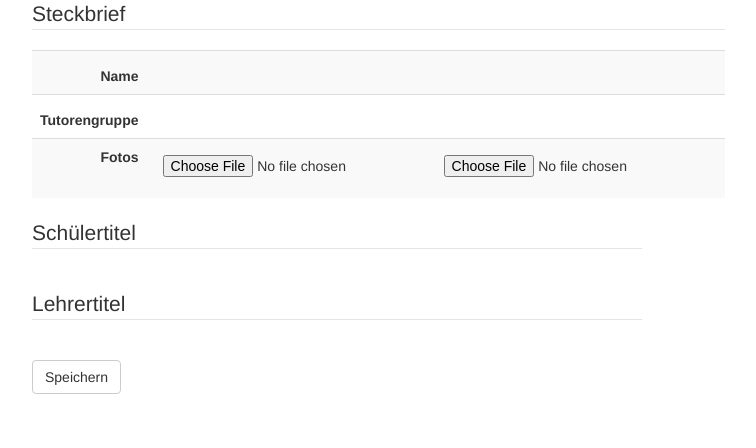
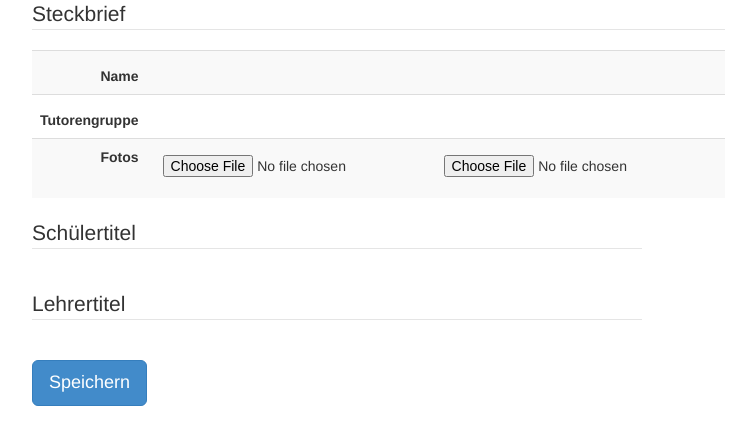
Before and after one commit to KbaHaxor/abizeitung_django, a Django app: template src/abizeitung/templates/student/edit.html in a window 1280 px wide. Shown: the part 72-520 px from the top of the page, without its empty margins (303-1059 px from the left). Run offline with Django 3.2, Linux system fonts and the light colour scheme; the template is opened without the code that fills it, so the values that code supplies are empty.

Commit message:
bigger Speichern button, primary color

```diff
--- a/src/abizeitung/templates/student/edit.html
+++ b/src/abizeitung/templates/student/edit.html
@@ -104,7 +104,7 @@
      </table>
   </fieldset>
 
-  <button type="submit" class="btn btn-default">Speichern</button>
+  <button type="submit" class="btn btn-primary btn-lg">Speichern</button>
 </form>
 
 {% endblock %}
```
